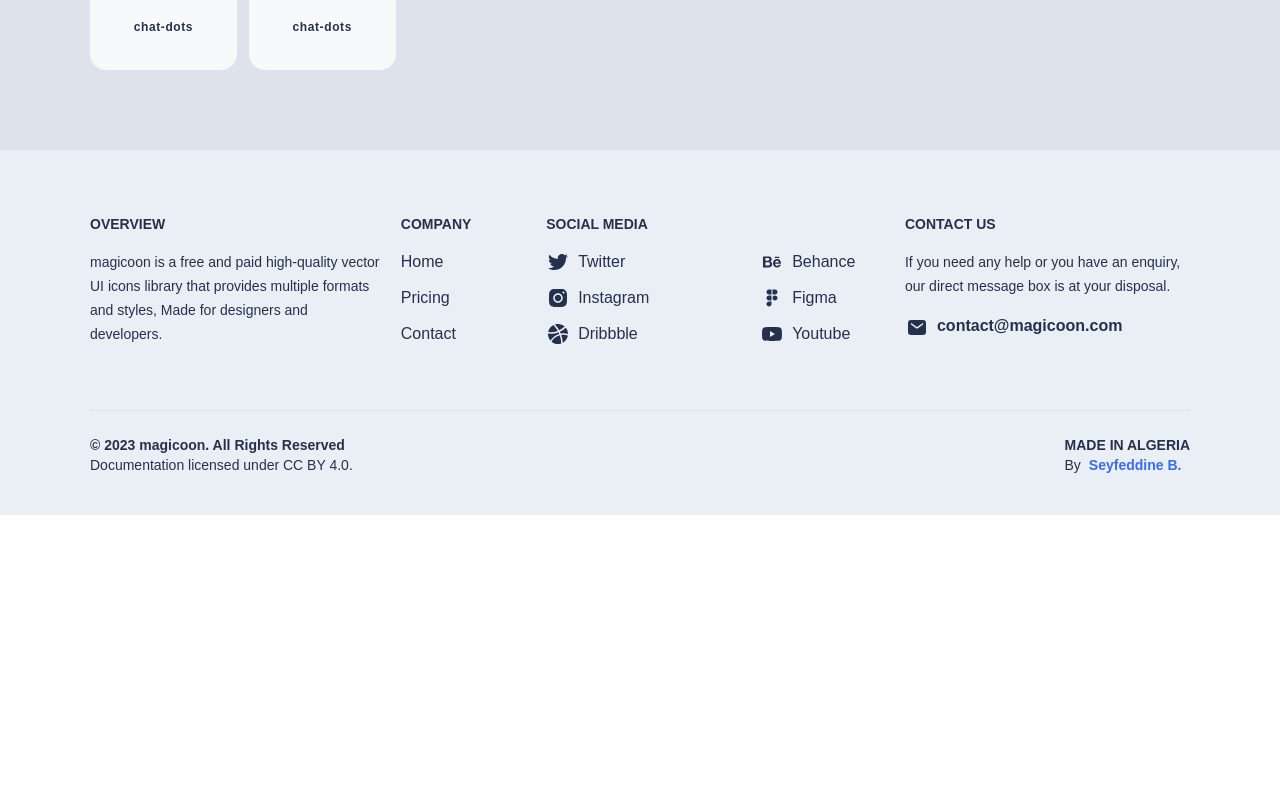
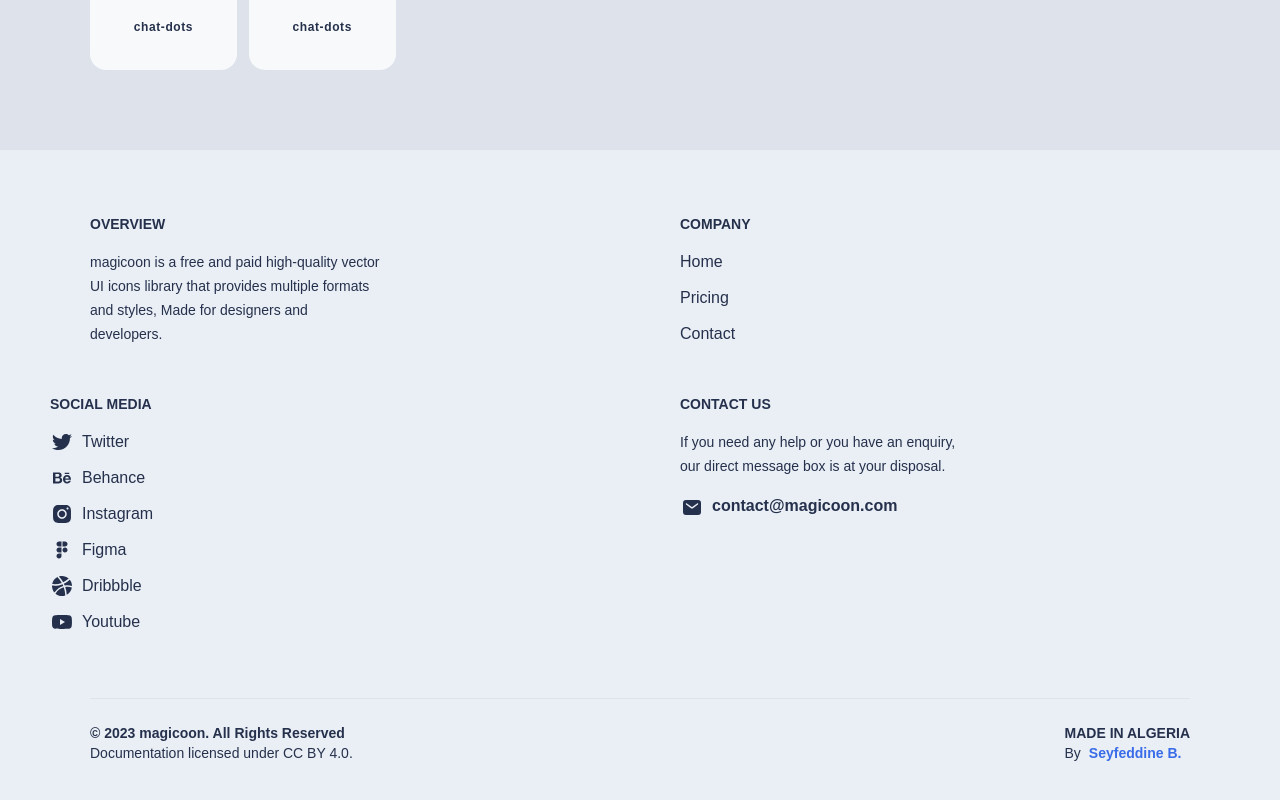
Before and after one commit to emadbakry/magicoon, a React (Create React App) app: page / in a window 1280 px wide. Shown: the part 1058-1858 px from the top of the page. Before the commit the page ends 1573 px from the top, so only its background shows below. Built offline with nearby package versions, Linux system fonts and the light colour scheme; a web font is replaced by a local one.

Commit message:
fixed md screen footer

```diff
--- a/src/App.css
+++ b/src/App.css
@@ -12,8 +12,12 @@
 .my_container {
   padding-left: 128px;
   padding-right: 128px;
+  max-width: 1600px;
+  margin: auto;
 }
-
+body.popup_active {
+  overflow-y: hidden;
+}
 .more_bg_gradient {
   background: linear-gradient(239.58deg, #c76ec4 -14%, #396ce8 114.09%);
   background-position: center;
@@ -247,7 +251,7 @@
     /* margin-bottom: 1.7rem; */
   }
 }
-@media only screen and (min-width: 768px) and (max-width: 1200px) {
+@media only screen and (min-width: 768px) and (max-width: 1280px) {
   .footer--top {
     display: grid;
     grid-template-columns: 1fr 1fr;
@@ -535,7 +539,7 @@
     min-width: 100px;
   }
 }
-@media only screen and (min-width: 1800px) {
+/* @media only screen and (min-width: 1800px) {
   .my_result_items {
     grid-template-columns: repeat(auto-fill, minmax(180px, 1fr));
   }
@@ -547,11 +551,11 @@
   .icons_results .icon .icon_content p {
     font-size: 1rem;
   }
-}
-@media only screen and (min-width: 2400px) {
+} */
+/* @media only screen and (min-width: 2400px) {
   .my_result_items {
     grid-template-columns: repeat(auto-fill, minmax(10vw, 1fr));
-    gap: 2vw;
+    gap: 1.5vw;
   }
   .my_result_items .icon_content p {
     top: 75%;
@@ -564,4 +568,10 @@
   .icons_results .icon .icon_content p {
     font-size: 1vw;
   }
+} */
+
+@media only screen and (max-width: 320px) {
+  .my_result_items {
+    grid-template-columns: repeat(auto-fill, minmax(90px, 1fr));
+  }
 }
```
